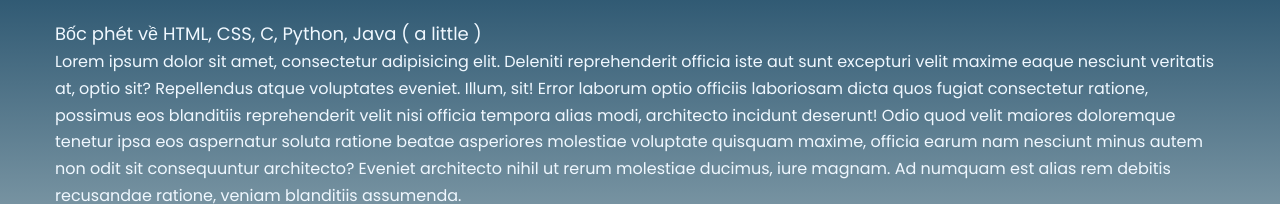
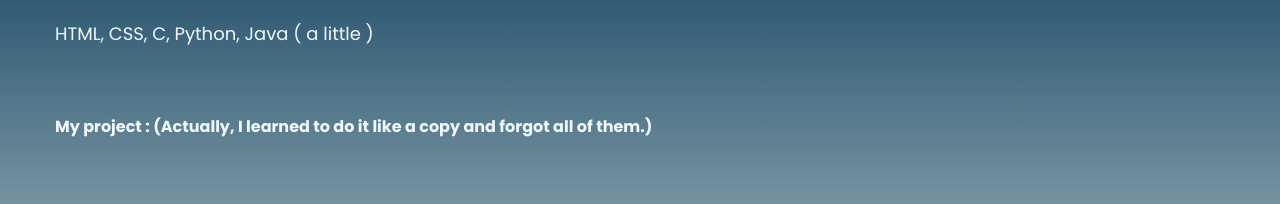
Before and after one commit to phamthang44/HTML-CSS-PRO, a plain HTML site: page index.html in a window 1280 px wide. Shown: the part 590-794 px from the top of the page. Drawn offline with Linux system fonts and the light colour scheme.

Commit message:
Fix 1 tí

```diff
--- a/index.html
+++ b/index.html
@@ -46,10 +46,11 @@
     </div>
 
     <h2 id="skills" class="heading lv1">My skills :</h2>
-    <p class="desc lv1">Bốc phét về HTML, CSS, C, Python, Java ( a little )</p>
-    <p class="desc">Lorem ipsum dolor sit amet, consectetur adipisicing elit. Deleniti reprehenderit officia iste aut sunt excepturi velit maxime eaque nesciunt veritatis at, optio sit? Repellendus atque voluptates eveniet. Illum, sit! Error laborum optio officiis laboriosam dicta quos fugiat consectetur ratione, possimus eos blanditiis reprehenderit velit nisi officia tempora alias modi, architecto incidunt deserunt! Odio quod velit maiores doloremque tenetur ipsa eos aspernatur soluta ratione beatae asperiores molestiae voluptate quisquam maxime, officia earum nam nesciunt minus autem non odit sit consequuntur architecto? Eveniet architecto nihil ut rerum molestiae ducimus, iure magnam. Ad numquam est alias rem debitis recusandae ratione, veniam blanditiis assumenda.</p>
+    <p class="desc lv1">HTML, CSS, C, Python, Java ( a little )</p>
+    <p class="desc">
+    </p>
 
-    <h2 id="project" class="heading lv1">My project : (Actually I learn do it like a copy and forgot all of them) </h2>
+    <h2 id="project" class="heading lv1">My project : (Actually, I learned to do it like a copy and forgot all of them.) </h2>
     <div class="container">
         <a href="https://phamthang44.github.io/workingingroup/" class="desc lv1" target="_blank" rel="noopener">https://phamthang44.github.io/workingingroup/</a>
         <a href="https://phamthang44.github.io/htmlcss-project-02/" class="desc lv1" target="_blank" rel="noopener">https://phamthang44.github.io/htmlcss-project-02/</a>
```
